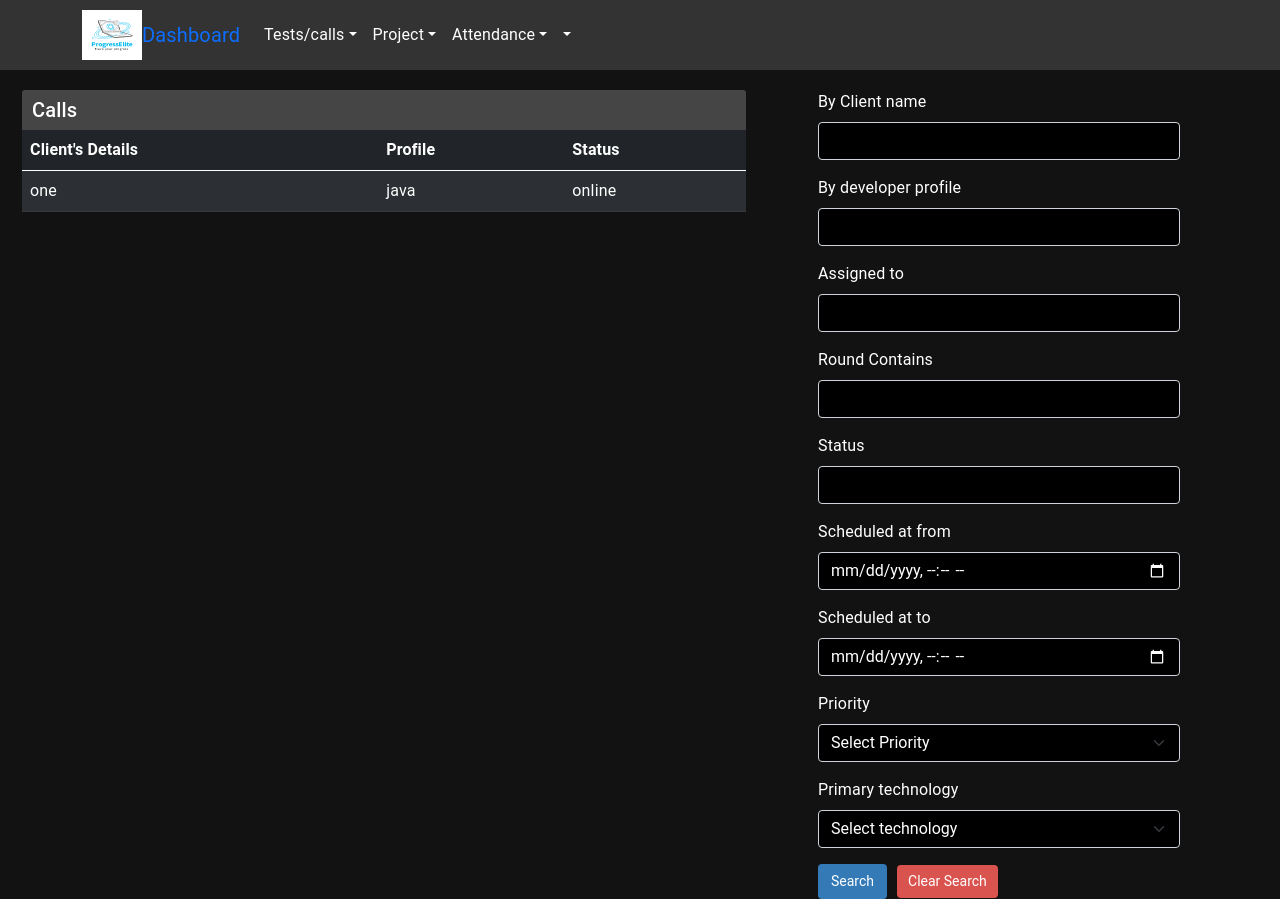
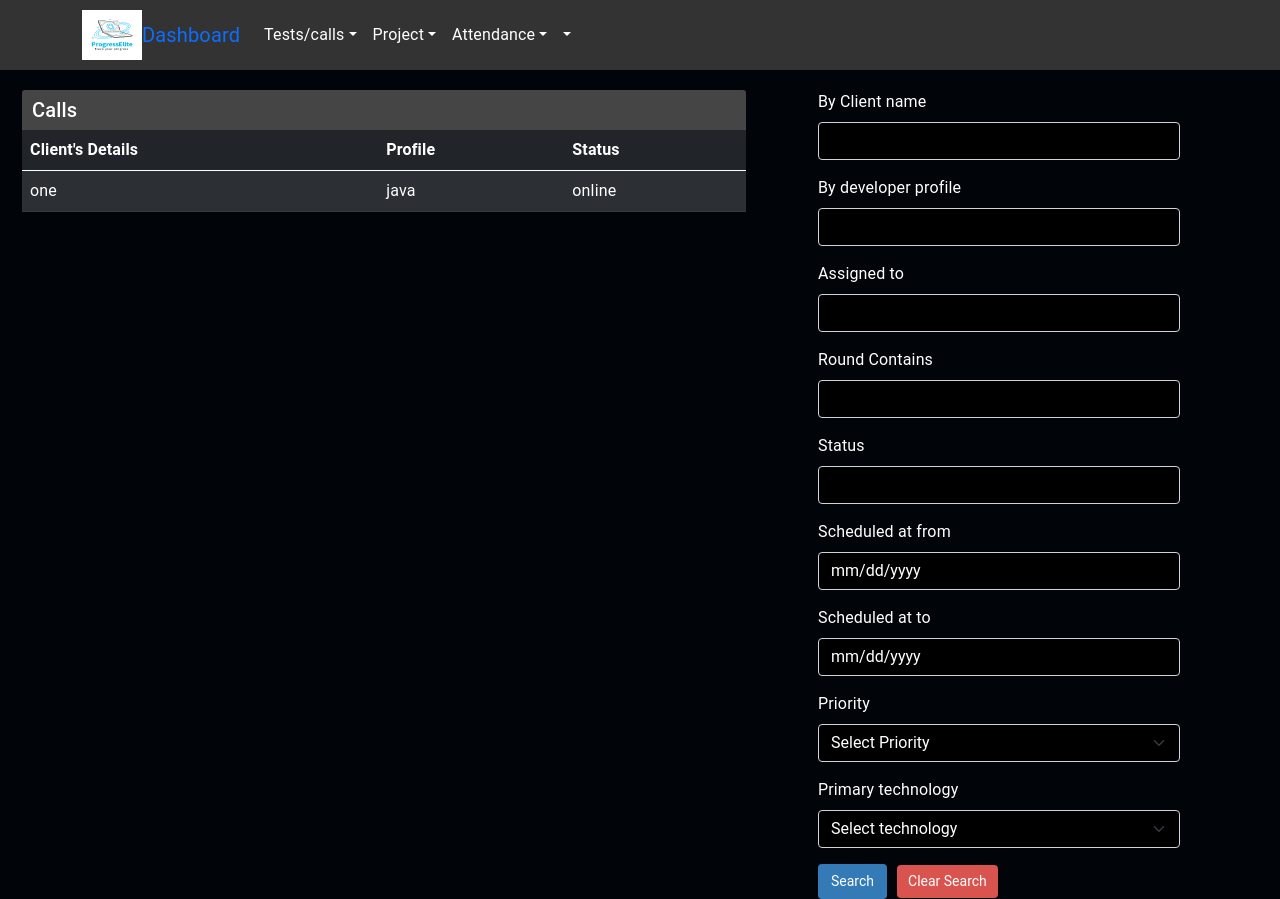
Before and after one commit to developerabhijeet/portal-management, a React (Create React App) app in the folder frontend/: page /Calls in a window 1280 px wide. Built offline with nearby package versions, Linux system fonts and the light colour scheme.

Commit message:
Made changes in date format

```diff
--- a/frontend/src/App.jsx
+++ b/frontend/src/App.jsx
@@ -66,7 +66,6 @@ function App() {
             <Route path="*" element={<NotFound />} />
             <Route path="Calls" element={<Calls />} />
             <Route path="Tests" element={<Tests />} />
-            {/* <Route path="change_status" element={<ChangeStatus />} /> */}
             <Route path="edit_project" element={<EditProject />} />
           </Routes>
         </Router>
--- a/frontend/src/pages/TestCalls/Calls.jsx
+++ b/frontend/src/pages/TestCalls/Calls.jsx
@@ -1,20 +1,12 @@
 import React from "react";
-import { ThemeProvider, createTheme } from "@mui/material/styles";
 import { CssBaseline } from "@mui/material";
 import { Formik, Form } from "formik";
-import moment from "moment";
 import * as Yup from "yup";
 import { Table } from "react-bootstrap";
 import "./InterviewCalls.css";
 import Input from "./Input";
 import SelectInput from "./SelectInput";
 import Header from '../../components/Header/index'
-
-const darkTheme = createTheme({
-  palette: {
-    mode: "dark",
-  },
-});
 
 const Calls = () => {
   const validationSchema = Yup.object({
@@ -29,16 +21,12 @@ const Calls = () => {
     priority: Yup.string().required(),
   });
 
-  const onSubmit = async (values, actions) => {
-    const formattedTime = moment(values.time).format("DD-MMM-YYYY hh:mm A");
-    values.time = formattedTime;
+  const onSubmit = async (actions) => {
     await new Promise((resolve) => setTimeout(resolve, 1000));
     actions.resetForm();
-    console.log("formValues", values);
   };
   return (
     <>
-      <ThemeProvider theme={darkTheme}>
         <CssBaseline />
         <Header />
         <div className="main-container">
@@ -118,14 +106,14 @@ const Calls = () => {
                 <Input
                   label="Scheduled at from"
                   style="style"
-                  type="datetime-local"
+                  type="date"
                   id="scheduledFrom"
                   name="scheduledFrom"
                 />
                 <Input
                   label="Scheduled at to"
                   style="style"
-                  type="datetime-local"
+                  type="date"
                   id="scheduledTo"
                   name="scheduledTo"
                 />
@@ -161,7 +149,7 @@ const Calls = () => {
             </Formik>
           </div>
         </div>
-      </ThemeProvider>
+
     </>
   );
 };
--- a/frontend/src/pages/TestCalls/Tests.jsx
+++ b/frontend/src/pages/TestCalls/Tests.jsx
@@ -2,7 +2,6 @@ import React from "react";
 import { ThemeProvider, createTheme } from "@mui/material/styles";
 import { CssBaseline } from "@mui/material";
 import { Formik, Form } from "formik";
-import moment from "moment";
 import * as Yup from "yup";
 import Header from "../../components/Header/index";
 import { Table } from "react-bootstrap";
@@ -30,12 +29,9 @@ const Tests = () => {
     technology: Yup.string().required(),
   });
 
-  const onSubmit = async (values, actions) => {
-    const formattedTime = moment(values.time).format("DD-MMM-YYYY hh:mm A");
-    values.time = formattedTime;
+  const onSubmit = async (actions) => {
     await new Promise((resolve) => setTimeout(resolve, 1000));
     actions.resetForm();
-    console.log("testValues", values);
   };
 
   return (
@@ -126,14 +122,14 @@ const Tests = () => {
                 <Input
                   label="Deadline from"
                   style="style"
-                  type="datetime-local"
+                  type="date"
                   id="timeFrom"
                   name="DeadlineFrom"
                 />
                 <Input
                   label="Deadline to"
                   style="style"
-                  type="datetime-local"
+                  type="date"
                   id="timeTo"
                   name="DeadlineTo"
                 />
```
Also changed, not shown: frontend/src/pages/TestCalls/InterviewCalls.jsx (+0 -12 lines).
